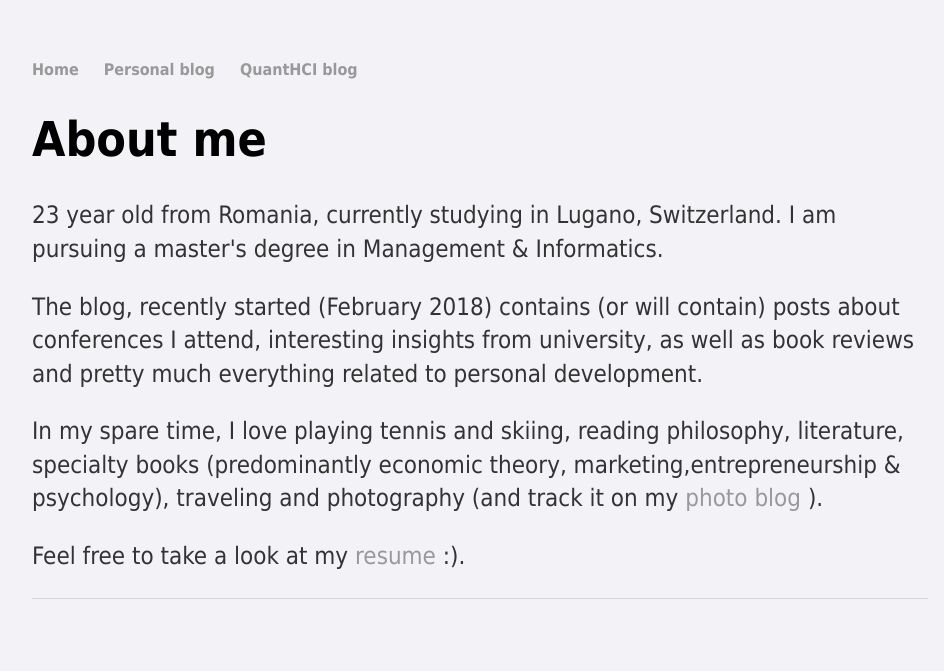
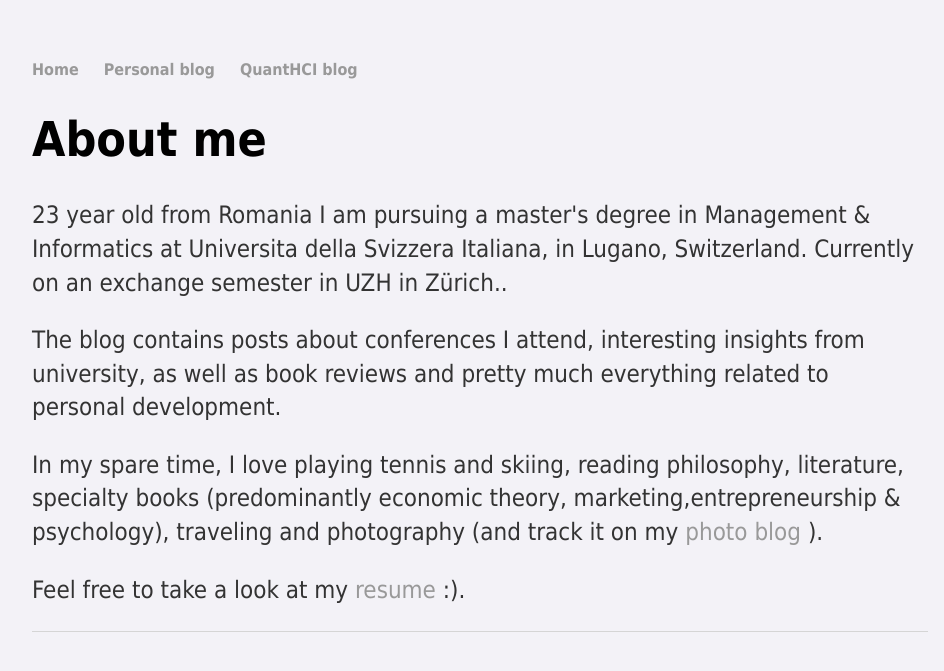
Before and after one commit to bianca-stancu/bianca-stancu.github.io, a Jekyll site: the page built from index.html, in a window 1280 px wide. Shown: the top 671 px of the page, without its empty margins (160-1104 px from the left). Built offline with Jekyll 4.4.1, drawn with Linux system fonts in a browser that asks for light colours.

Commit message:
desc update

```diff
--- a/index.html
+++ b/index.html
@@ -4,8 +4,8 @@ title: Bianca Stancu
 ---
 <div class="blurb">
 	<h1>About me</h1>
-	<p> 23 year old from Romania, currently studying in Lugano, Switzerland. I am pursuing a master's degree in Management & Informatics.</p>
-	<p> The blog, recently started (February 2018) contains (or will contain) posts about conferences I attend, interesting insights from university, as well as book reviews and pretty much everything related to personal development. </p>
+	<p> 23 year old from Romania I am pursuing a master's degree in Management & Informatics at Universita della Svizzera Italiana, in Lugano, Switzerland. Currently on an exchange semester in UZH in Zürich..</p>
+	<p> The blog contains posts about conferences I attend, interesting insights from university, as well as book reviews and pretty much everything related to personal development. </p>
 	<p> In my spare time, I love playing tennis and skiing, reading philosophy, literature, specialty books (predominantly economic theory, marketing,entrepreneurship & psychology), traveling and photography (and track it on my <a href="http://finding-calypso.tumblr.com/"> photo blog </a>).</p>
 	<p> Feel free to take a look at my <a href="/StancuBianca_CV.pdf">resume</a> :). </p>
 </div><!-- /.blurb -->
```
